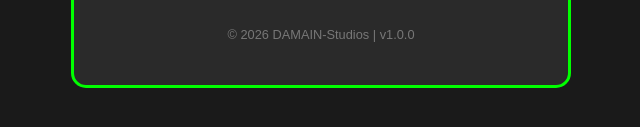
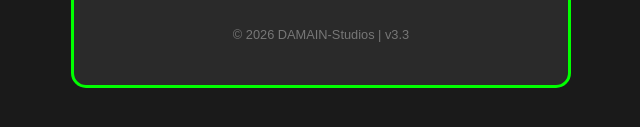
Before and after one commit to DAMAIN-Privat/DAMAINS-Download-Rechner, a plain HTML site: page index.html in a window 1280 px wide. Shown: the part 621-748 px from the top of the page, 319-959 px from the left. Drawn offline with Linux system fonts and the light colour scheme.

Commit message:
Update index.html

```diff
--- a/index.html
+++ b/index.html
@@ -79,7 +79,7 @@
         <div id="result">Ergebnis erscheint hier...</div>
 
         <p style="font-size: 0.8rem; margin-top: 30px; color: #777;">
-            &copy; 2026 DAMAIN-Studios | v1.0.0
+            &copy; 2026 DAMAIN-Studios | v3.3
         </p>
     </div>
 
```
